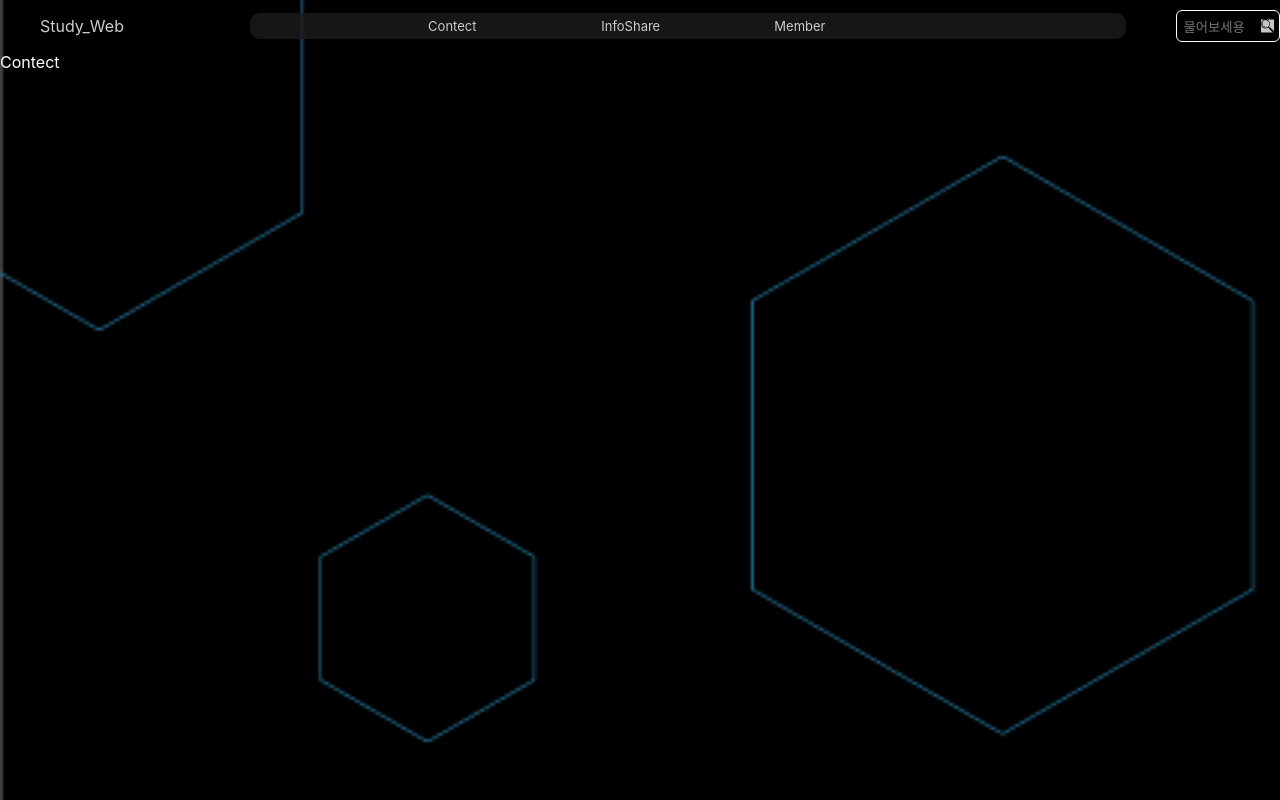
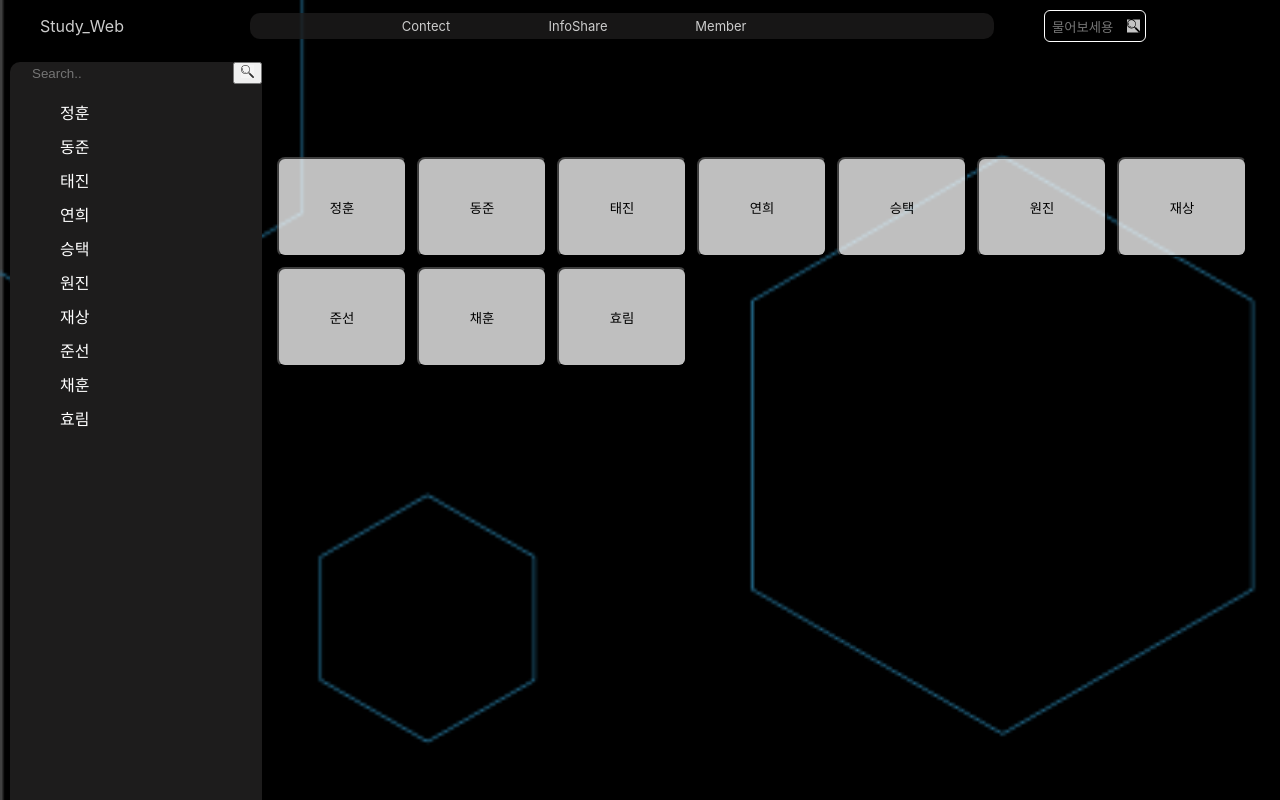
Before and after one commit to jeonghoon11/reactSWT, a React (Create React App) app in the folder swt/: page /Contect in a window 1280 px wide. Shown: the top 800 px of the page. Built offline with nearby package versions, Linux system fonts and the light colour scheme; a web font is replaced by a local one.

Commit message:
Contect 페이지 활성

```diff
--- a/swt/src/App.css
+++ b/swt/src/App.css
@@ -39,7 +39,7 @@
 }
 
 .nav-body {
-  width: 100%;
+  width: 70%;
   display: flex;
   align-items: center;
 }
@@ -174,3 +174,49 @@ a:hover {
   font-weight: bold;
   display: inline;
 }
+
+.contect-main {
+  display: flex;
+
+}
+
+.contect-aside {
+  display: block;
+  margin: 10px;
+  border-radius: 10px;
+  background-color: rgb(29, 28, 28);
+  width: 20%;
+  height: 800px;
+}
+
+.contect-body {
+  display: flex;
+  margin-top: 100px;
+  width: 80%;
+}
+
+.contect-aside-text {
+  width: 100%;
+  margin: 10px;
+}
+
+.contect-button {
+  width: 130px;
+  height: 100px;
+  background-color: white;
+  border-radius: 8px;
+  opacity: 75%;
+  margin: 5px;
+}
+
+.text-box-contect {
+  display: flex;
+  margin-left: 20px;
+}
+
+.find-icon-contect {
+
+  width: 13px;
+  height: 13px;
+  opacity: 80%;
+}
--- a/swt/src/component/Body/Contect.js
+++ b/swt/src/component/Body/Contect.js
@@ -1,7 +1,43 @@
+import Find from '../Head/find.png';
 export default function Contect() {
     return (
-        <div>
-            Contect
+        <div className="contect-main">
+            <div className="contect-aside">
+                <div className='text-box-contect'>
+                    <input type="text" placeHolder="Search.." className="Text"></input>
+                    <button className="find-button-contect">
+                        <img src={Find} className='find-icon-contect'></img>
+                    </button>
+                </div>
+                <ul>
+                    <li className="contect-aside-text"><a>정훈</a></li>
+                    <li className="contect-aside-text"><a>동준</a></li>
+                    <li className="contect-aside-text"><a>태진</a></li>
+                    <li className="contect-aside-text"><a>연희</a></li>
+                    <li className="contect-aside-text"><a>승택</a></li>
+                    <li className="contect-aside-text"><a>원진</a></li>
+                    <li className="contect-aside-text"><a>재상</a></li>
+                    <li className="contect-aside-text"><a>준선</a></li>
+                    <li className="contect-aside-text"><a>채훈</a></li>
+                    <li className="contect-aside-text"><a>효림</a></li>
+                </ul>
+            </div>
+            <div className="contect-body">
+                <div>
+                    <button className="contect-button">
+                        <div>정훈</div>
+                    </button>
+                    <button className="contect-button">동준</button>
+                    <button className="contect-button">태진</button>
+                    <button className="contect-button">연희</button>
+                    <button className="contect-button">승택</button>
+                    <button className="contect-button">원진</button>
+                    <button className="contect-button">재상</button>
+                    <button className="contect-button">준선</button>
+                    <button className="contect-button">채훈</button>
+                    <button className="contect-button">효림</button>
+                </div>
+            </div>
         </div>
     );
 }
--- a/swt/src/component/Head/Header.js
+++ b/swt/src/component/Head/Header.js
@@ -3,7 +3,6 @@ import { Route, Routes } from 'react-router-dom';
 import Contect from '../Body/Contect'
 import InfoShare from '../Body/InfoShare';
 import Member from '../Body/Member';
-import BaekJoon from '../Body/BaekJoon';
 import Nav from "./Nav";
 import Home from "../Body/Home";
 import Login from "../Body/Login";
@@ -24,7 +23,6 @@ export default function Header() {
                     <Route path="/Contect" element={<Contect />} />
                     <Route path="/InfoShare" element={<InfoShare />} />
                     <Route path="/Member" element={<Member />} />
-                    <Route path="/BaekJoon" element={<BaekJoon />} />
                     <Route path="/Login" element={<Login />} />
                 </Routes>
             </div>
```
